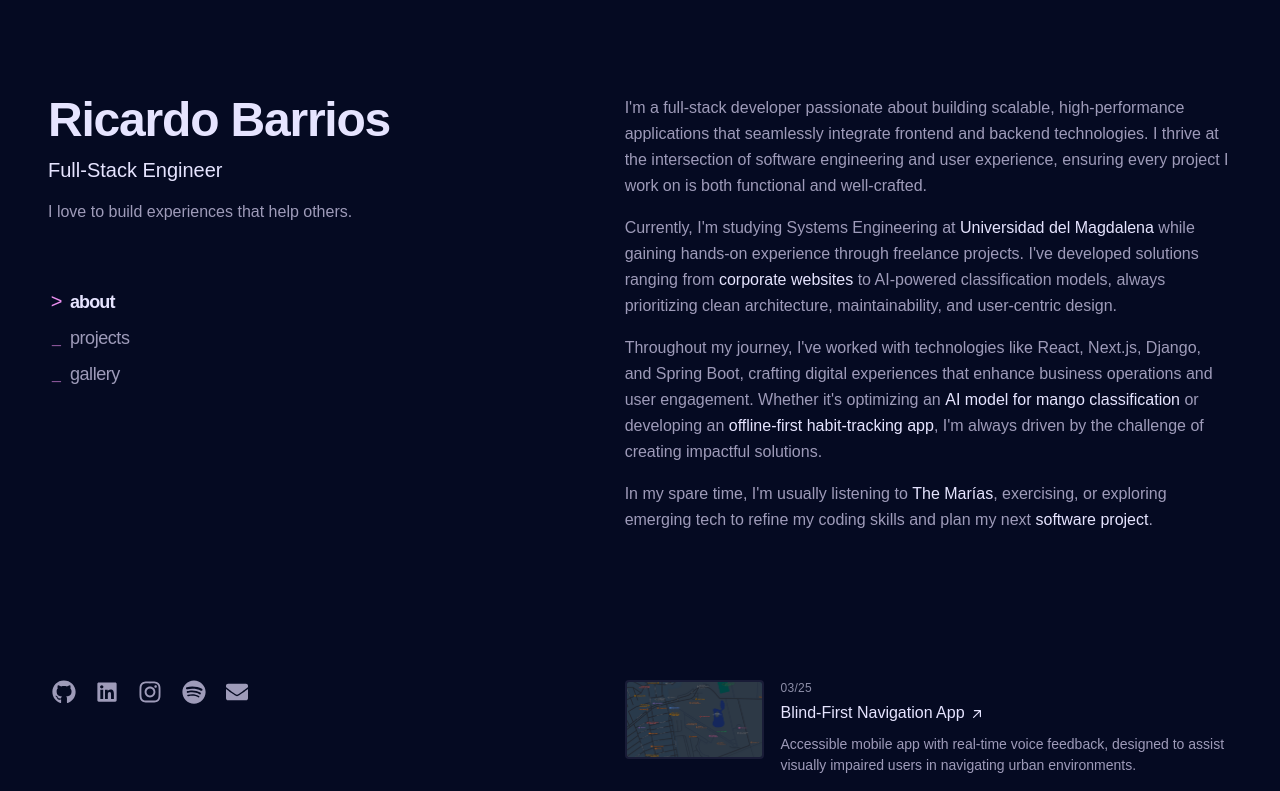
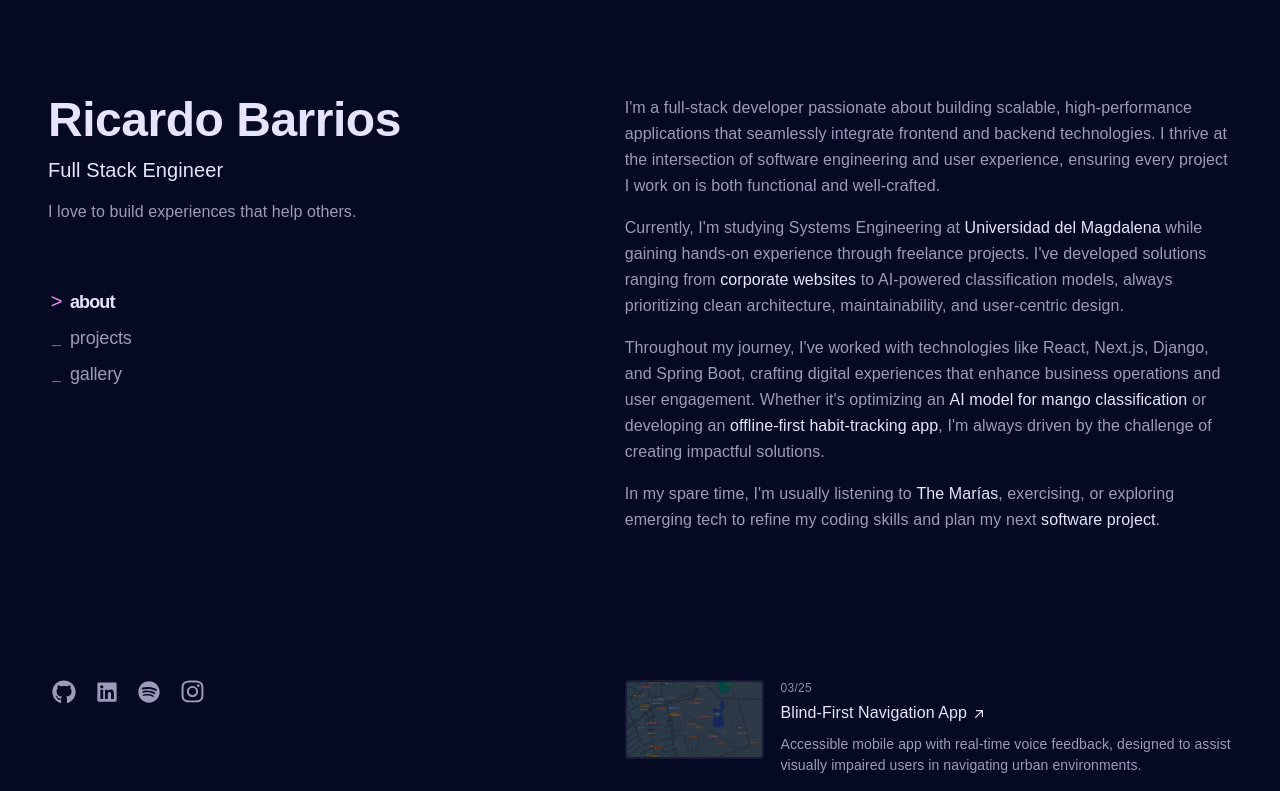
Before and after one commit to dejesusbg/resume, a Next.js app: page / in a window 1280 px wide. Shown: the top 791 px of the page. Built offline with nearby package versions, Linux system fonts and the light colour scheme; a web font is replaced by a local one.

Commit message:
feat: update global styles and enhance ProjectsRow component for better link handling

```diff
--- a/src/app/globals.css
+++ b/src/app/globals.css
@@ -29,6 +29,9 @@
   --color-secondary-950: #7c2360;
 
   --font-sans: "Inter", sans-serif;
+  --font-weight-normal: 350;
+  --tracking-normal: 0.006em;
+  --tracking-tight: -0.01em;
 }
 
 @theme inline {
@@ -57,7 +60,7 @@
   }
 
   body {
-    @apply bg-ebony text-lilac selection:bg-blush selection:text-berry gap-4 leading-relaxed lg:flex px-6 py-12 font-sans md:px-12 md:py-16 lg:py-0 mx-auto min-h-screen max-w-screen-xl;
+    @apply bg-ebony text-lilac selection:bg-blush font-normal selection:text-berry gap-4 leading-relaxed lg:flex tracking-normal px-6 py-12 font-sans md:px-12 md:py-16 lg:py-0 mx-auto min-h-screen max-w-screen-xl;
     font-feature-settings: "cv01", "cv02", "cv06", "cv11", "cv12", "cv13",
       "tnum";
   }
--- a/src/components/ui/ProjectsRow.tsx
+++ b/src/components/ui/ProjectsRow.tsx
@@ -27,6 +27,7 @@ const ProjectsTableRow = ({ title, link, tags, date }: ProjectProps) => {
       <td className="py-4 pr-4 align-top font-semibold leading-snug text-frost">
         <div>
           <div className="block sm:hidden">
+            {isLink ? (
               <a
                 className="inline-flex items-baseline font-medium leading-tight hocus:text-lovie sm:hidden group/link text-base"
                 href={link}
@@ -53,6 +54,9 @@ const ProjectsTableRow = ({ title, link, tags, date }: ProjectProps) => {
                   </span>
                 </span>
               </a>
+            ) : (
+              title
+            )}
           </div>
           <div className="hidden sm:block">{title}</div>
         </div>
--- a/src/data/Header.tsx
+++ b/src/data/Header.tsx
@@ -23,13 +23,12 @@ export const navigationItems = ["about", "projects", "gallery"];
 export const socialLinks = [
   { icon: FaGithub, link: "https://github.com/dejesusbg", size: 24 },
   { icon: FaLinkedin, link: "https://linkedin.com/in/dejesusbg", size: 22 },
-  { icon: FaInstagram, link: "#instagram", size: 24 },
-  { icon: FaSpotify, link: "#spotify", size: 24 },
-  { icon: FaEnvelope, link: "#email", size: 22 },
+  { icon: FaSpotify, link: "#spotify", size: 22 },
+  { icon: FaInstagram, link: "#instagram", size: 25 },
 ];
 
 export const info = {
   name: "Ricardo Barrios",
-  title: "Full-Stack Engineer",
+  title: "Full Stack Engineer",
   description: "I love to build experiences that help others.",
 };
```
Lines whose indentation alone changed are shown as unchanged.
